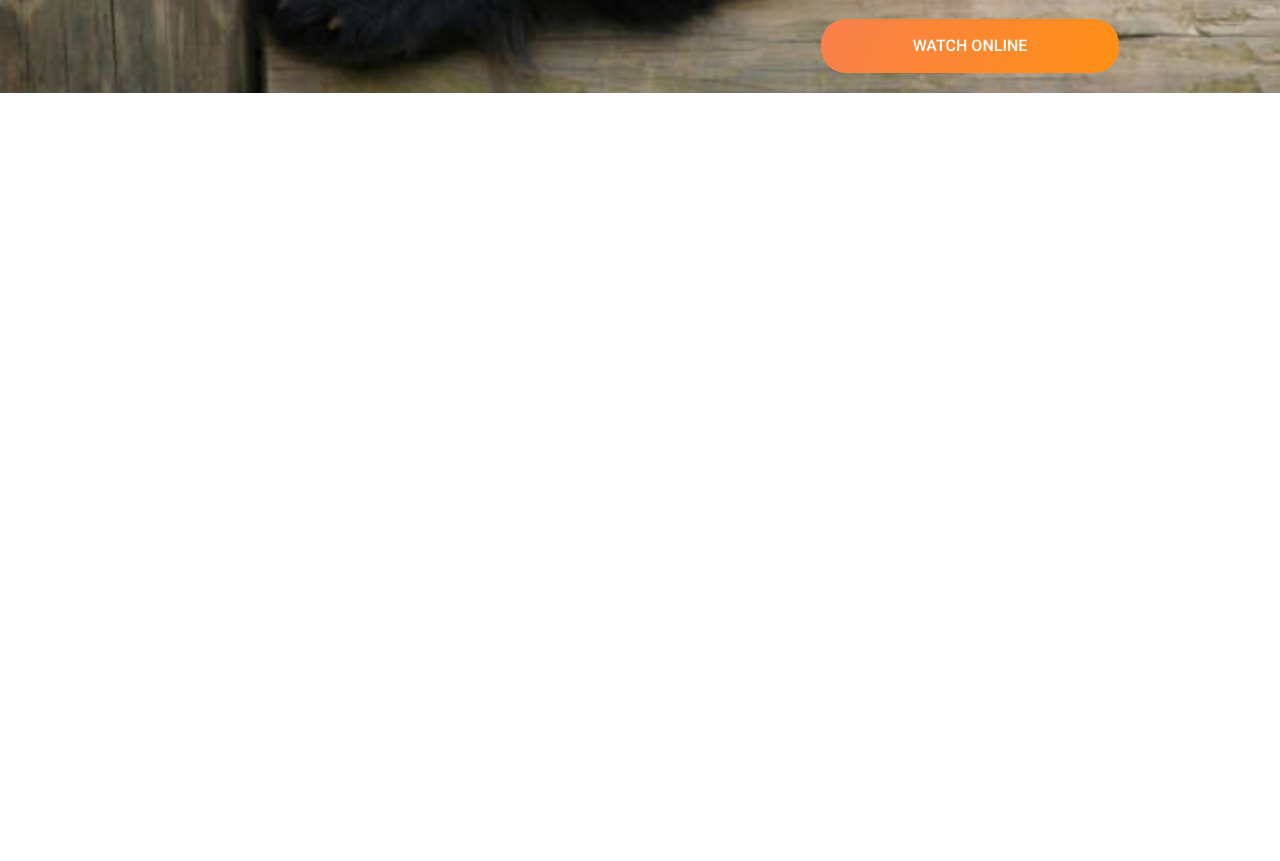
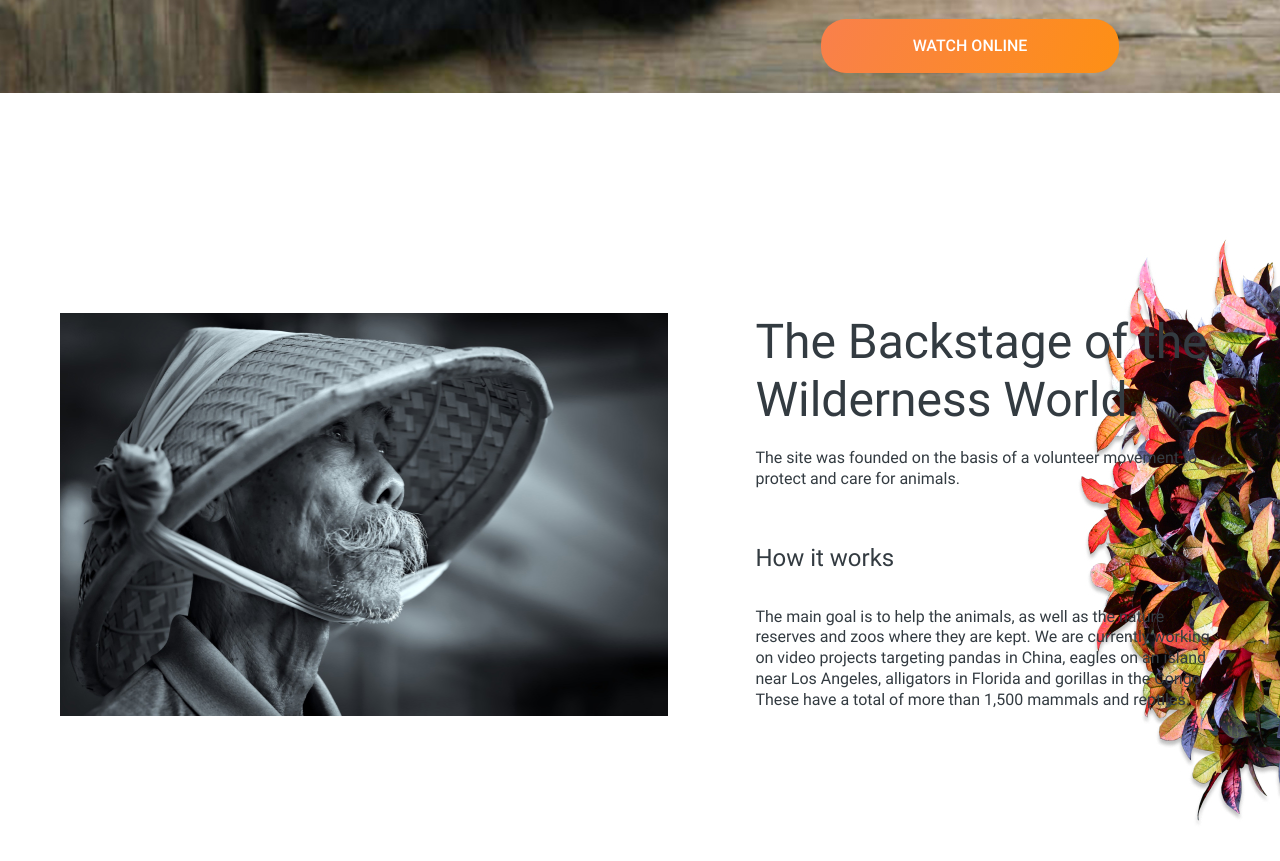
Before and after one commit to kirillmolotkov/rsschool-projects, a plain HTML site: page online-zoo/pages/main/index.html in a window 1280 px wide. Shown: the part 607-1468 px from the top of the page. Before the commit the page ends 800 px from the top, so only its background shows below. Drawn offline with Linux system fonts and the light colour scheme.

Commit message:
feat: added section the-backstage

```diff
--- a/online-zoo/pages/main/index.html
+++ b/online-zoo/pages/main/index.html
@@ -37,7 +37,18 @@
             </div>
           </section>
         </div>
-        <section class="the-backstage"></section>
+        <div class="the-backstage-container">
+          <section class="the-backstage">
+            <div class="the-backstage-image"></div>
+            <div class="the-backstage-text">
+              <h2>The Backstage of the Wilderness World.</h2>
+              <p class="text-one">The site was founded on the basis of a volunteer movement to protect and care for animals.</p>
+              <h3>How it works </h3>
+              <p class="text-two">The main goal is to help the animals, as well as the nature reserves and zoos where they are kept. We are currently working on video projects targeting pandas in China, eagles on an island near Los Angeles, alligators in Florida and gorillas in the Congo. These have a total of more than 1,500 mammals and reptiles.</p>
+            </div>
+          </section>
+        </div>
+
         <section class="pets"></section>
         <section class="pick-friends"></section>
         <section class="testimonials"></section>
--- a/online-zoo/pages/main/style.css
+++ b/online-zoo/pages/main/style.css
@@ -125,6 +125,13 @@ table {
   width: 100%; }
 
 .watch-online {
+  max-width: 1160px;
+  margin: 0 auto; }
+
+.the-backstage-container {
+  width: 100%; }
+
+.the-backstage {
   max-width: 1160px;
   margin: 0 auto; }
 
@@ -279,4 +286,55 @@ table {
   top: 12px;
   left: 391px; }
 
+.the-backstage {
+  height: 723px;
+  display: flex;
+  gap: 87px; }
+
+.the-backstage-image {
+  width: 609px;
+  height: 403px;
+  margin-top: 140px;
+  background-image: url(,/../../../../assets/images/the-backstage-image.jpg); }
+
+.the-backstage-text {
+  width: 465px;
+  margin-top: 140px; }
+
+.the-backstage-text h2 {
+  font-family: "Roboto";
+  font-style: normal;
+  font-weight: 400;
+  font-size: 48px;
+  line-height: 120%;
+  color: #333b41; }
+
+.the-backstage-text p {
+  font-family: "Roboto";
+  font-style: normal;
+  font-weight: 400;
+  font-size: 16px;
+  line-height: 130%;
+  color: #333b41; }
+
+.the-backstage-text h3 {
+  margin-top: 54px;
+  font-family: "Roboto";
+  font-style: normal;
+  font-weight: 400;
+  font-size: 24px;
+  line-height: 120%;
+  color: #333b41; }
+
+.text-one {
+  margin-top: 20px; }
+
+.text-two {
+  margin-top: 34px; }
+
+.the-backstage-container {
+  background-image: url(./../../../assets/images/flower-the-backstage-image.jpg);
+  background-repeat: no-repeat;
+  background-position: 100% 50%; }
+
 /*# sourceMappingURL=style.css.map */
```
Also changed, not shown: online-zoo/assets/images/flower-the-backstage-image.jpg (added), online-zoo/assets/images/the-backstage-image.jpg (added), 1 other file.
